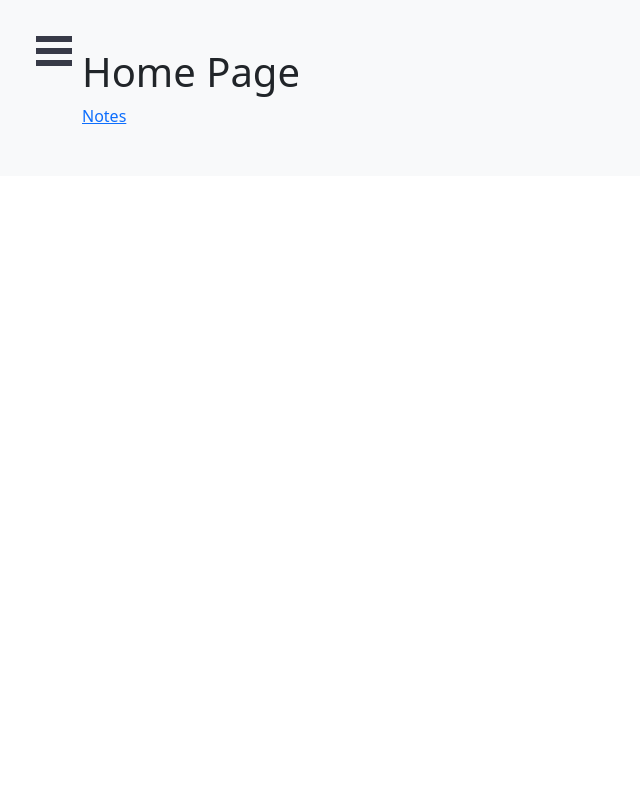
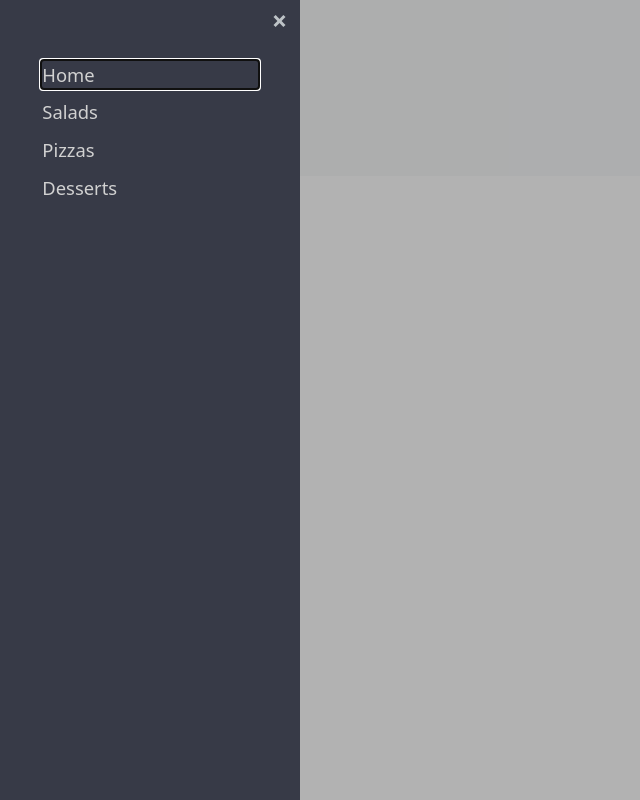
Before and after one commit to ydefrawi/playing-with-nextjs, a Next.js app: page / in a window 1280 px wide. Shown: the whole page, without its empty margins (0-640 px from the left). Built offline with nearby package versions, Linux system fonts and the light colour scheme.

Commit message:
burger-menu opens on pageload

```diff
--- a/src/components/Layout.jsx
+++ b/src/components/Layout.jsx
@@ -1,7 +1,10 @@
+import React, { useEffect, useState } from 'react'
 import NavBar from './NavBar/NavBar'
 import Sidebar from '../components/Sidebar/Sidebar.js'
 
-const Layout = (props) =>{
+function Layout(props){
+
+
 
     return (
         <div>
--- a/src/components/Sidebar/Sidebar.js
+++ b/src/components/Sidebar/Sidebar.js
@@ -1,7 +1,15 @@
 import { slide as Menu } from 'react-burger-menu';
+import React, {useState, useEffect} from 'react'
 export default props => {
+    const [open, setOpen]=useState(true)
+
+useEffect(() => {
+ setOpen(true)
+
+})
+
   return (
-    <Menu>
+    <Menu isOpen={open}>
       <a className="menu-item" href="/">
         Home
       </a>
--- a/src/pages/Sidebar.css
+++ b/src/pages/Sidebar.css
@@ -1,11 +1,11 @@
-/* * {
+* {
   box-sizing: border-box;
 }
 
 #page-wrap {
   padding-bottom: 10px;
   padding-top: 10px;
-} */
+}
 
 /* Position and sizing of burger button */
 .bm-burger-button {
--- a/src/pages/index.jsx
+++ b/src/pages/index.jsx
@@ -1,4 +1,4 @@
-import React from 'react'
+// import React from 'react'
 import Link from 'next/link'
 export default () => (
   <div>
```
Also changed, not shown: src/components/index.jsx (deleted, +0 -19 lines).
